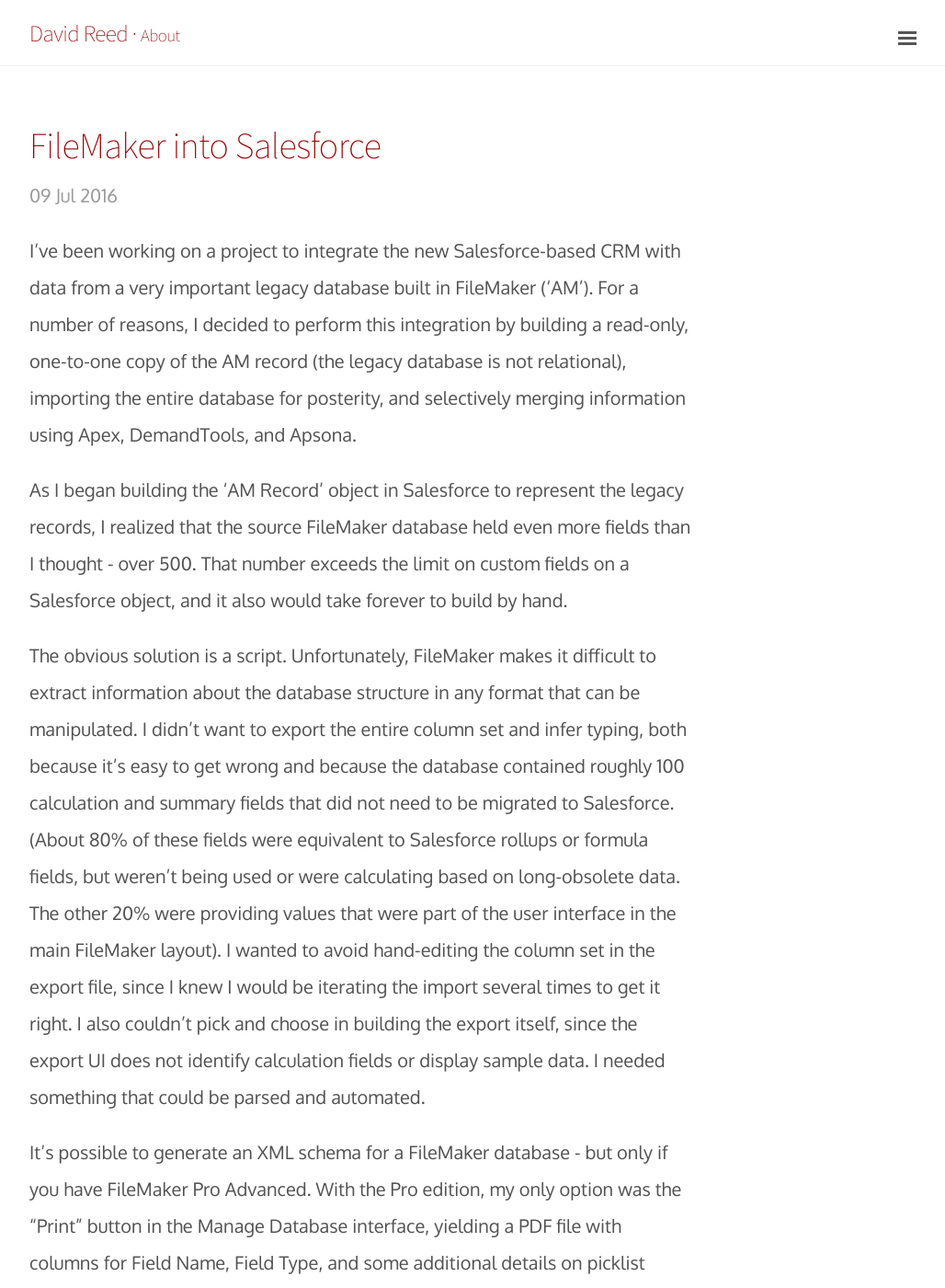
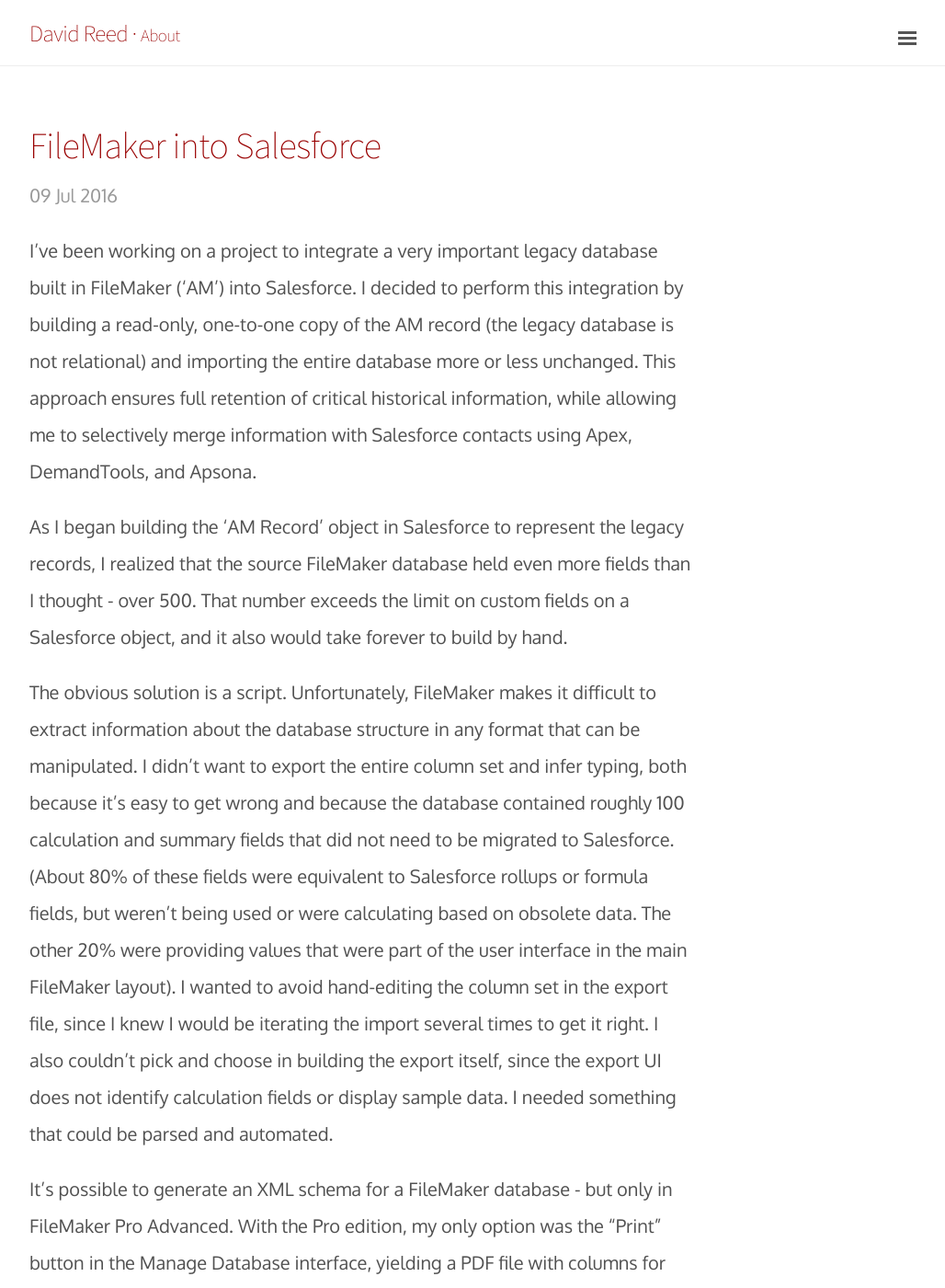
Before and after one commit to davidmreed/davidmreed.github.io, a Jekyll site: the page built from _posts/2016-07-09-filemaker-into-salesforce.md, in a window 1280 px wide and 1400 px high. Shown: the whole window at 92% size, without its empty margins (248-1276 px from the left). Built offline with Jekyll 4.4.1, drawn with Linux system fonts in a browser that asks for light colours; some of the changed text lies outside the part shown.

Commit message:
Updated post

```diff
--- a/_posts/2016-07-09-filemaker-into-salesforce-part-2.md
+++ b/_posts/2016-07-09-filemaker-into-salesforce.md
@@ -3,11 +3,11 @@
 title: FileMaker into Salesforce
 ---
 
-I've been working on a project to integrate the new Salesforce-based CRM with data from
-a very important legacy database built in FileMaker ('AM'). For a number of reasons, I
-decided to perform this integration by building a read-only, one-to-one copy of the AM record (the
-legacy database is not relational), importing the entire database for posterity, and
-selectively merging information using Apex, DemandTools, and Apsona.
+I've been working on a project to integrate a very important legacy database built in FileMaker ('AM') into Salesforce.
+I decided to perform this integration by building a read-only, one-to-one copy of
+the AM record (the legacy database is not relational) and importing the entire database more or less unchanged.
+This approach ensures full retention of critical historical information, while allowing me to selectively merge
+information with Salesforce contacts using Apex, DemandTools, and Apsona.
 
 As I began building the 'AM Record' object in Salesforce to represent the legacy records, I realized
 that the source FileMaker database held even more fields than I thought - over 500. That number
@@ -19,14 +19,14 @@
 export the entire column set and infer typing, both because it's easy to get wrong and because
 the database contained roughly 100 calculation and summary fields that did not need to be migrated
 to Salesforce. (About 80% of these fields were equivalent to Salesforce rollups or formula
-fields, but weren't being used or were calculating based on long-obsolete data. The other 20%
+fields, but weren't being used or were calculating based on obsolete data. The other 20%
 were providing values that were part of the user interface in the main FileMaker layout).
 I wanted to avoid hand-editing the column set in the export file, since I knew I would be
 iterating the import several times to get it right. I also couldn't pick and choose in
 building the export itself, since the export UI does not identify calculation fields or
 display sample data. I needed something that could be parsed and automated.
 
-It's possible to generate an XML schema for a FileMaker database - but only if you have FileMaker
+It's possible to generate an XML schema for a FileMaker database - but only in FileMaker
 Pro Advanced. With the Pro edition, my only option was the "Print" button in the Manage Database interface,
 yielding a PDF file with columns for Field Name, Field Type, and some additional details on picklist fields
 and calculations. I fed this PDF into an online PDF-Excel converter. (There are many; I used Nitro).
@@ -54,7 +54,7 @@
 and other text entries.
 
 [GenerateObject.py](https://gist.github.com/davidmreed/a7218caf92ab9cf363d4ada9063bab59) is
-available if anyone happens to be confronting the same problem. It's not polished, but it works!
+available if anyone happens to be confronting the same problem. It's not polished, but it works.
 
 Test imports went off with only a couple small hitches: Salesforce bounds the acceptable
 values for a Date entry more tightly than FileMaker does, revealing a number of data entry
```
